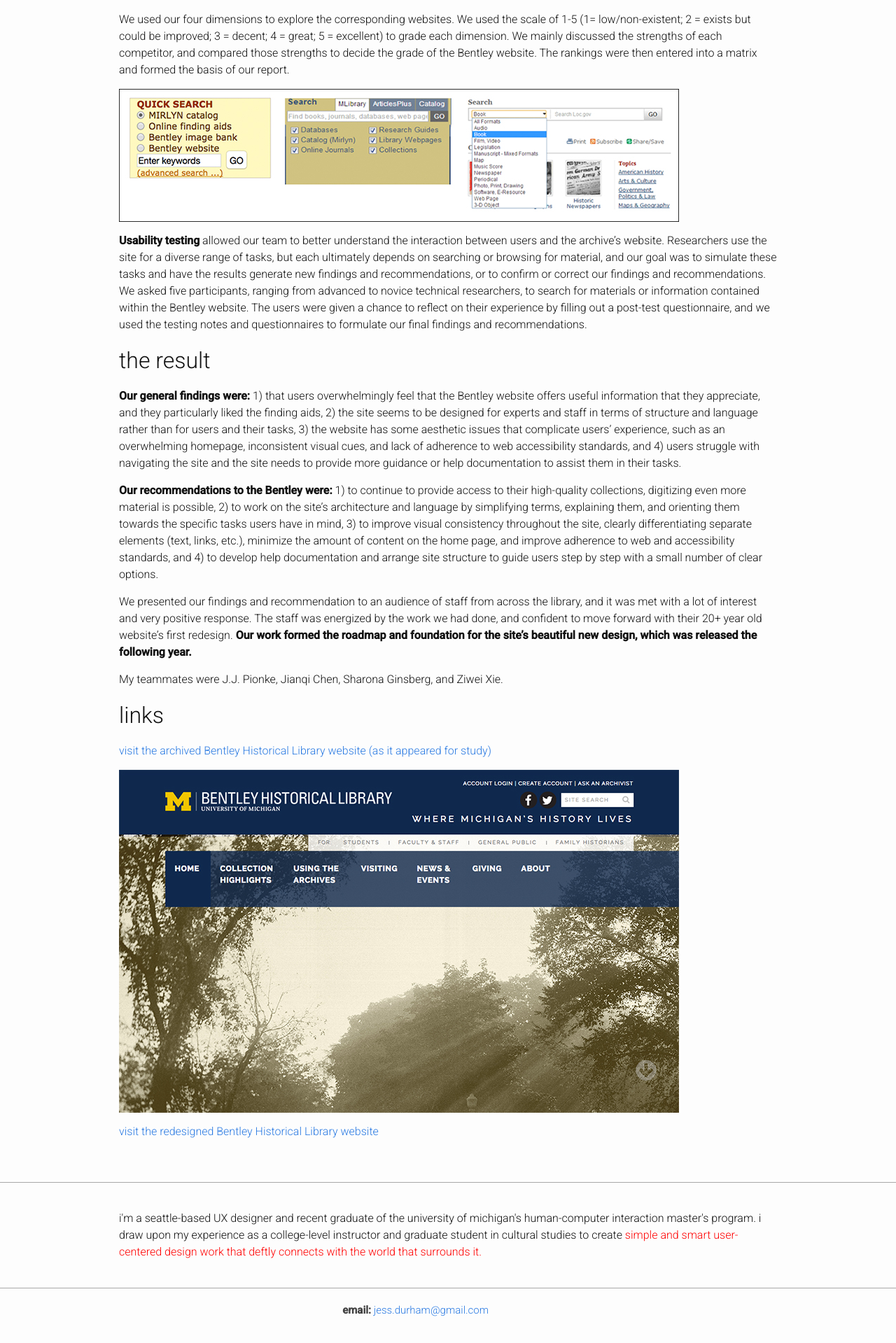
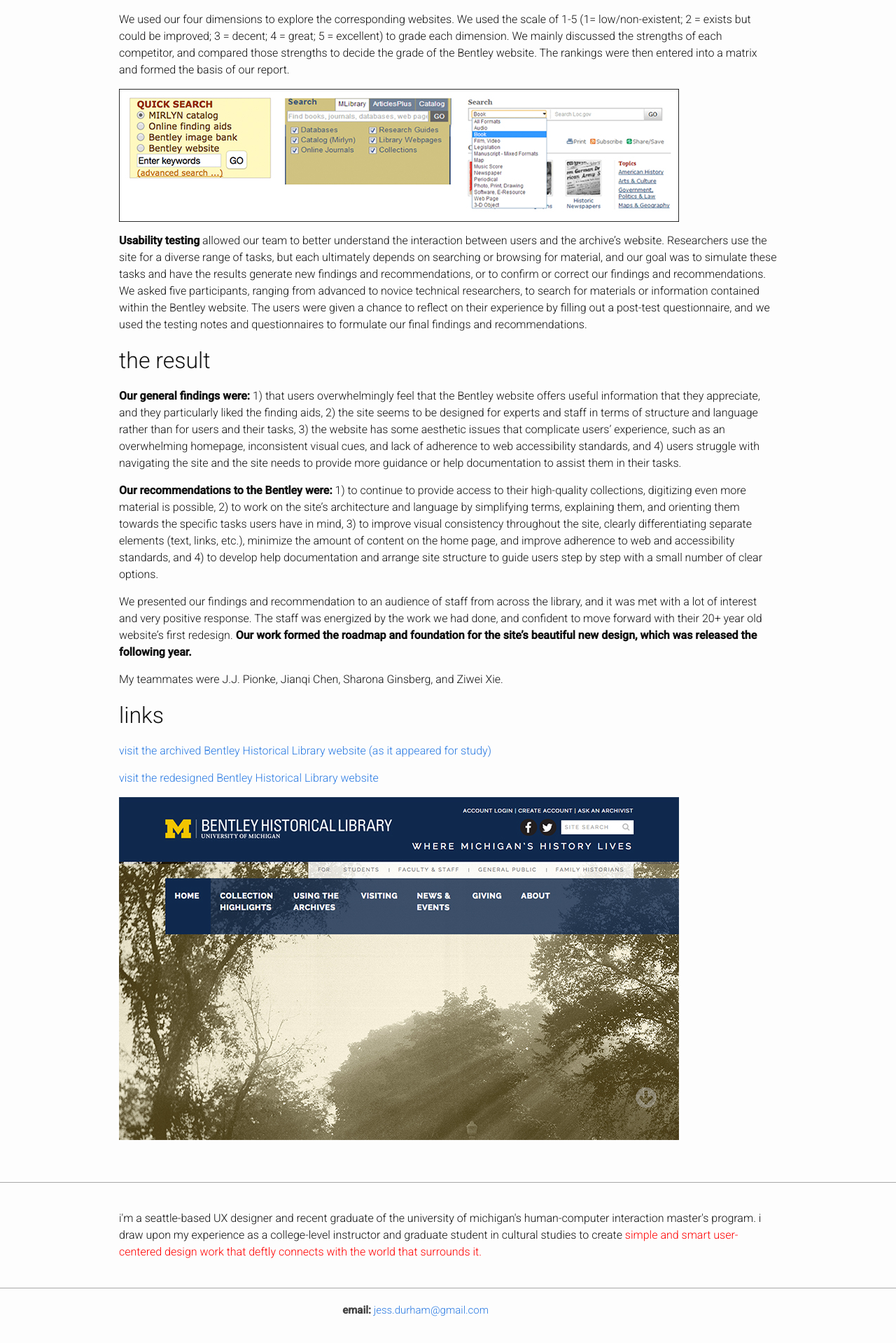
Before and after one commit to jldurham/jldurham.github.io, a Jekyll site: the page built from _posts/2015-01-03-bentley-historical-library.markdown, in a window 1280 px wide. Shown: the part 3213-5132 px from the top of the page at 70% size. Built offline with Jekyll 4.4.1, drawn with Linux system fonts in a browser that asks for light colours.

```diff
--- a/_posts/2015-01-03-bentley-historical-library.markdown
+++ b/_posts/2015-01-03-bentley-historical-library.markdown
@@ -64,6 +64,6 @@ My teammates were J.J. Pionke, Jianqi Chen, Sharona Ginsberg, and Ziwei Xie.
 
 [visit the archived Bentley Historical Library website (as it appeared for study)](https://web.archive.org/web/20130423140828/http://bentley.umich.edu/)
 
+[visit the redesigned Bentley Historical Library website](http://bentley.umich.edu/)
+
 ![screenshot of new bentley website](/images/bentleynew800.jpg)
-
-[visit the redesigned Bentley Historical Library website](http://bentley.umich.edu/)
```
